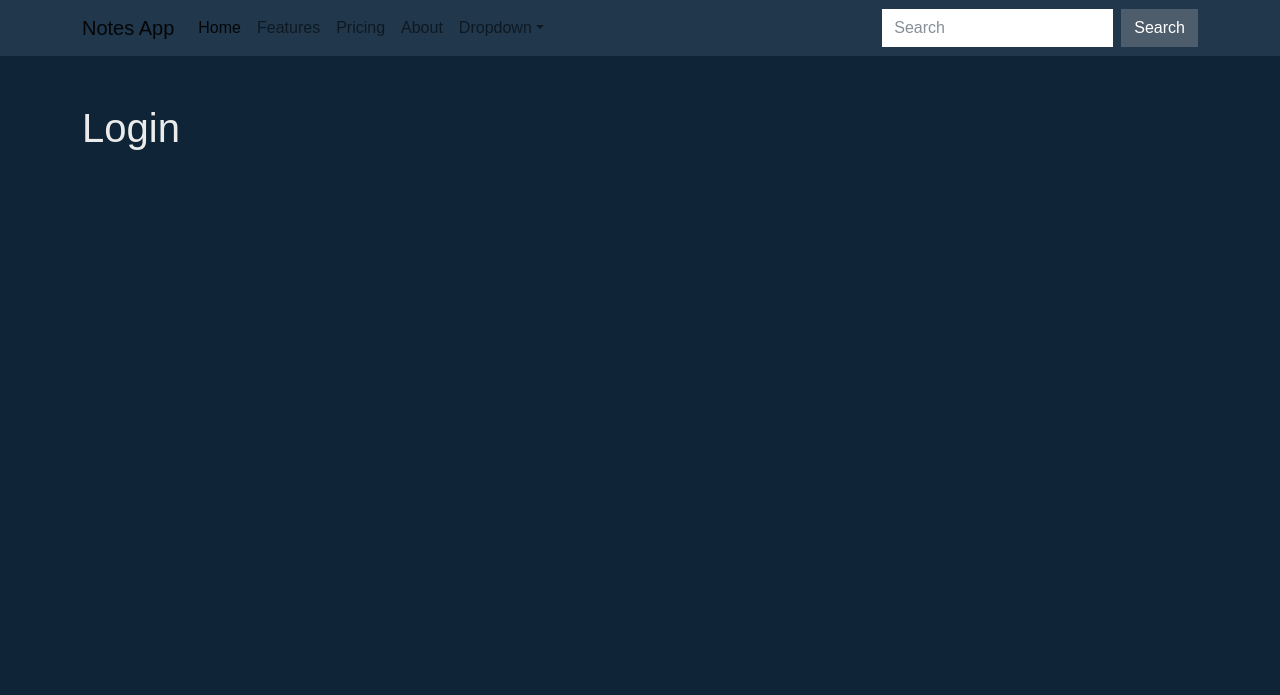
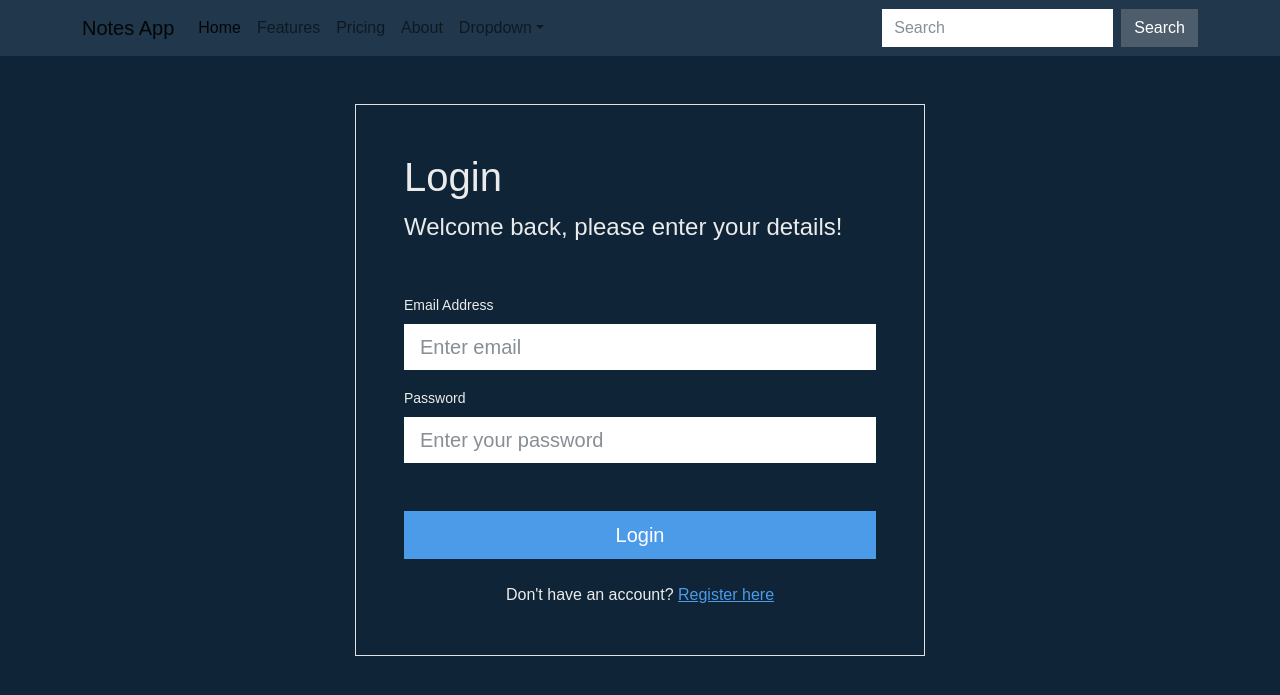
Before and after one commit to dvrone/notes-app, a Flask app: page /auth/login in a window 1280 px wide. Shown: the top 695 px of the page. Run offline with Flask 3, Linux system fonts and the light colour scheme; some libraries are stand-ins or nearby versions; some web fonts are replaced.

Commit message:
Implement user login functionality with form validation and feedback

```diff
--- a/app/routes/auth.py
+++ b/app/routes/auth.py
@@ -1,8 +1,25 @@
-from flask import Blueprint, render_template
+from flask import Blueprint, flash, redirect, render_template, request, url_for
+from flask_login import current_user, login_user
+from werkzeug.security import check_password_hash
+
+from app.forms import LoginForm
+from app.models import User
 
 bp = Blueprint("auth", __name__, url_prefix="/auth")
 
 
 @bp.route("/login", methods=["GET", "POST"])
 def login():
-    return render_template("auth/login.html")
+    if current_user.is_authenticated:
+        return redirect(url_for("main.index"))
+    form = LoginForm()
+    if form.validate_on_submit():
+        user = User.query.filter_by(email=form.email.data).first()
+        if user and check_password_hash(user.password_hash, form.password.data):
+            login_user(user)
+            flash("Welcome back!", "info")
+            next_page = request.args.get("next", None)
+            return redirect(next_page or url_for("main.index"))
+        else:
+            flash("Email or password incorrect!", "danger")
+    return render_template("auth/login.html", form=form)
--- a/app/templates/auth/login.html
+++ b/app/templates/auth/login.html
@@ -1,5 +1,27 @@
 {% extends "base.html" %}
 {% block title %}Login{% endblock title %}
 {% block content %}
-    <h1>Login</h1>
+    <div class="row justify-content-center">
+        <div class="col-md-6 p-5 bg-body-secondary border">
+            <h1>Login</h1>
+            <form action="{{ url_for("auth.login") }}" method="post">
+                {{ form.hidden_tag() }}
+                <fieldset>
+                    <legend class="mb-5">Welcome back, please enter your details!</legend>
+                    <div class="mb-3">
+                        {{ form.email.label(class="form-label") }}
+                        {{ form.email(class="form-control form-control-lg", placeholder="Enter email") }}
+                    </div>
+                    <div class="mb-5">
+                        {{ form.password.label(class="form-label") }}
+                        {{ form.password(class="form-control form-control-lg", placeholder="Enter your password") }}
+                    </div>
+                    {{ form.submit(class="w-100 btn btn-lg btn-primary") }}
+                </fieldset>
+                <p class="text-center mt-4 mb-0">
+                    Don't have an account? <a href="#">Register here</a>
+                </p>
+            </form>
+        </div>
+    </div>
 {% endblock content %}
```
